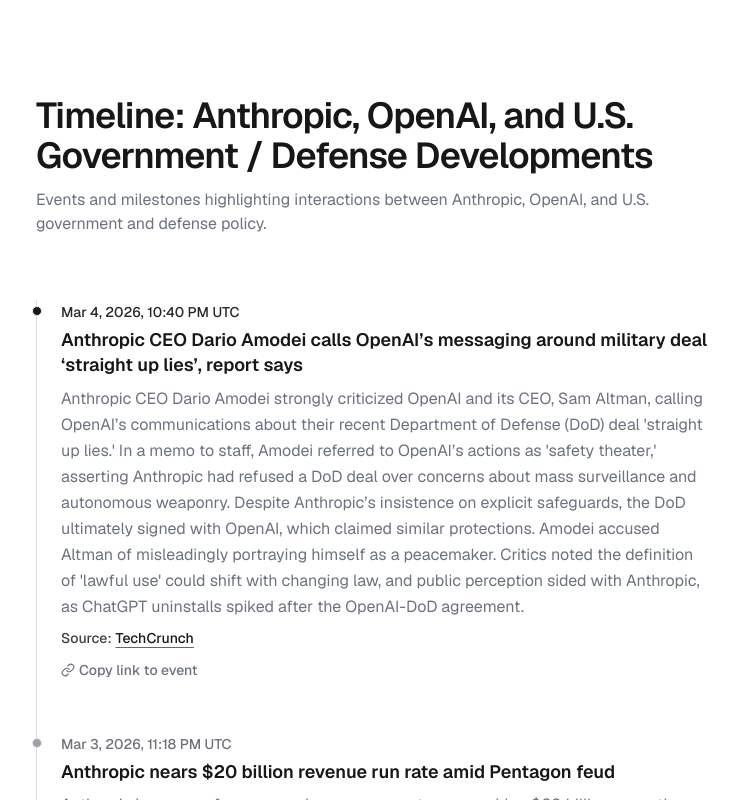
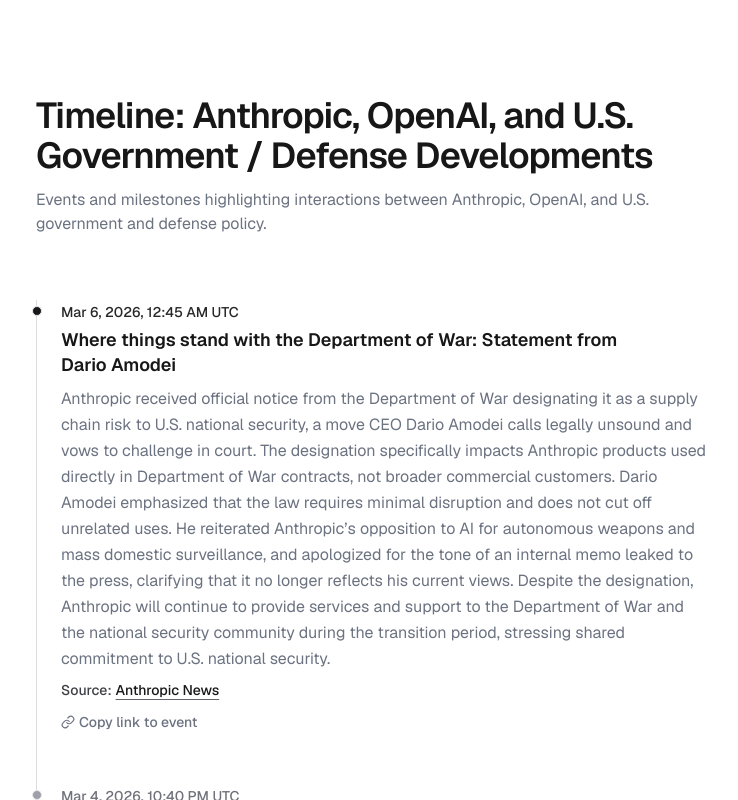
Before and after one commit to VladSez/anthropic-timeline, a Next.js app: page / in a window 1280 px wide. Shown: the top 800 px of the page, without its empty margins (268-1006 px from the left). Built offline with nearby package versions, Linux system fonts and the light colour scheme.

Commit message:
Add new timeline event for Anthropic's response to the Department of War's designation as a supply chain risk, detailing CEO Dario Amodei's legal challenges and commitment to national security.

```diff
--- a/app/page.tsx
+++ b/app/page.tsx
@@ -10,6 +10,16 @@
 }
 
 const events = [
+  {
+    id: "anthropic-statement-department-war",
+    date: "2026-03-06T00:45:00.000Z",
+    title:
+      "Where things stand with the Department of War: Statement from Dario Amodei",
+    summary:
+      "Anthropic received official notice from the Department of War designating it as a supply chain risk to U.S. national security, a move CEO Dario Amodei calls legally unsound and vows to challenge in court. The designation specifically impacts Anthropic products used directly in Department of War contracts, not broader commercial customers. Dario Amodei emphasized that the law requires minimal disruption and does not cut off unrelated uses. He reiterated Anthropic’s opposition to AI for autonomous weapons and mass domestic surveillance, and apologized for the tone of an internal memo leaked to the press, clarifying that it no longer reflects his current views. Despite the designation, Anthropic will continue to provide services and support to the Department of War and the national security community during the transition period, stressing shared commitment to U.S. national security.",
+    source: "https://www.anthropic.com/news/where-stand-department-war",
+    sourceLabel: "Anthropic News",
+  },
   {
     id: "anthropic-ceo-openai-military-claims",
     date: "2026-03-04T14:40:05-08:00",
```
